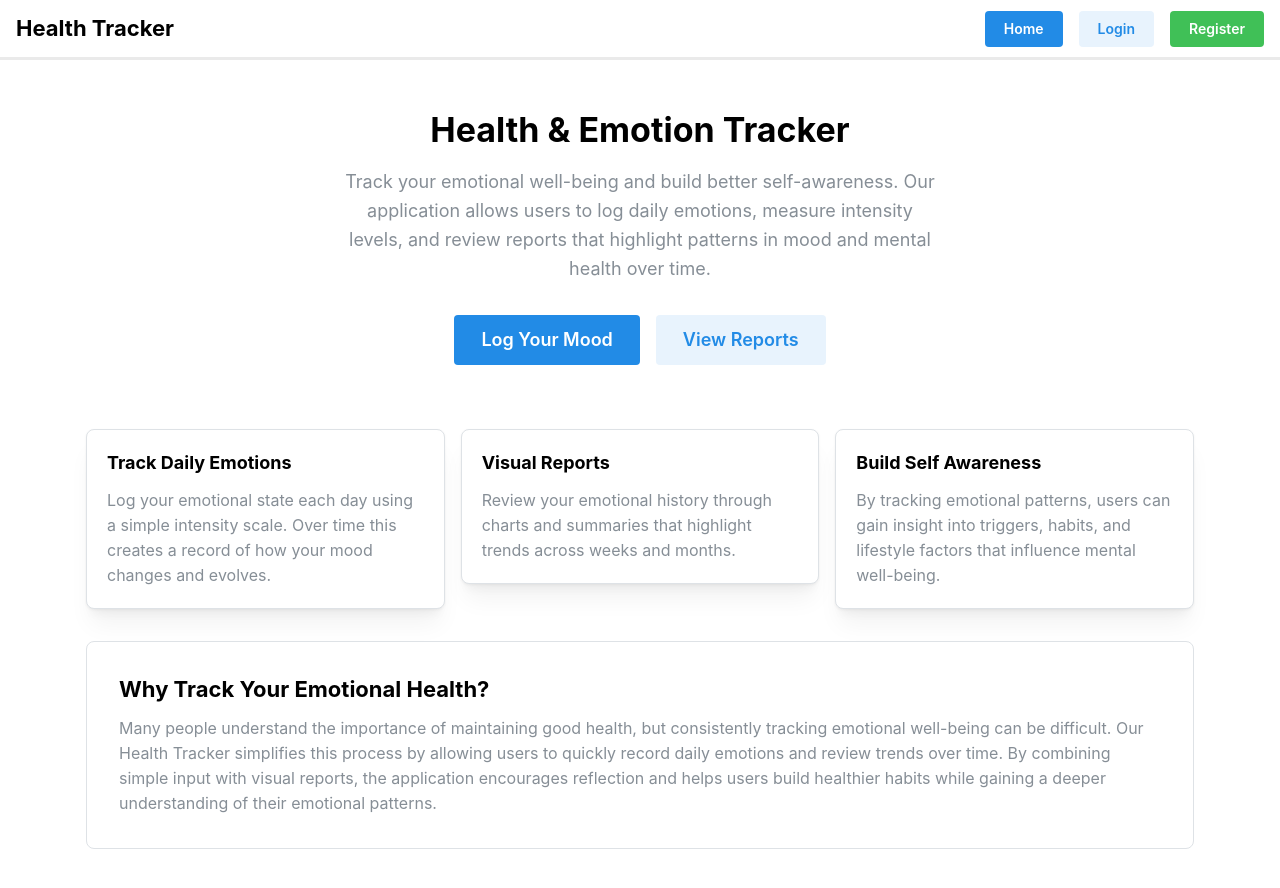
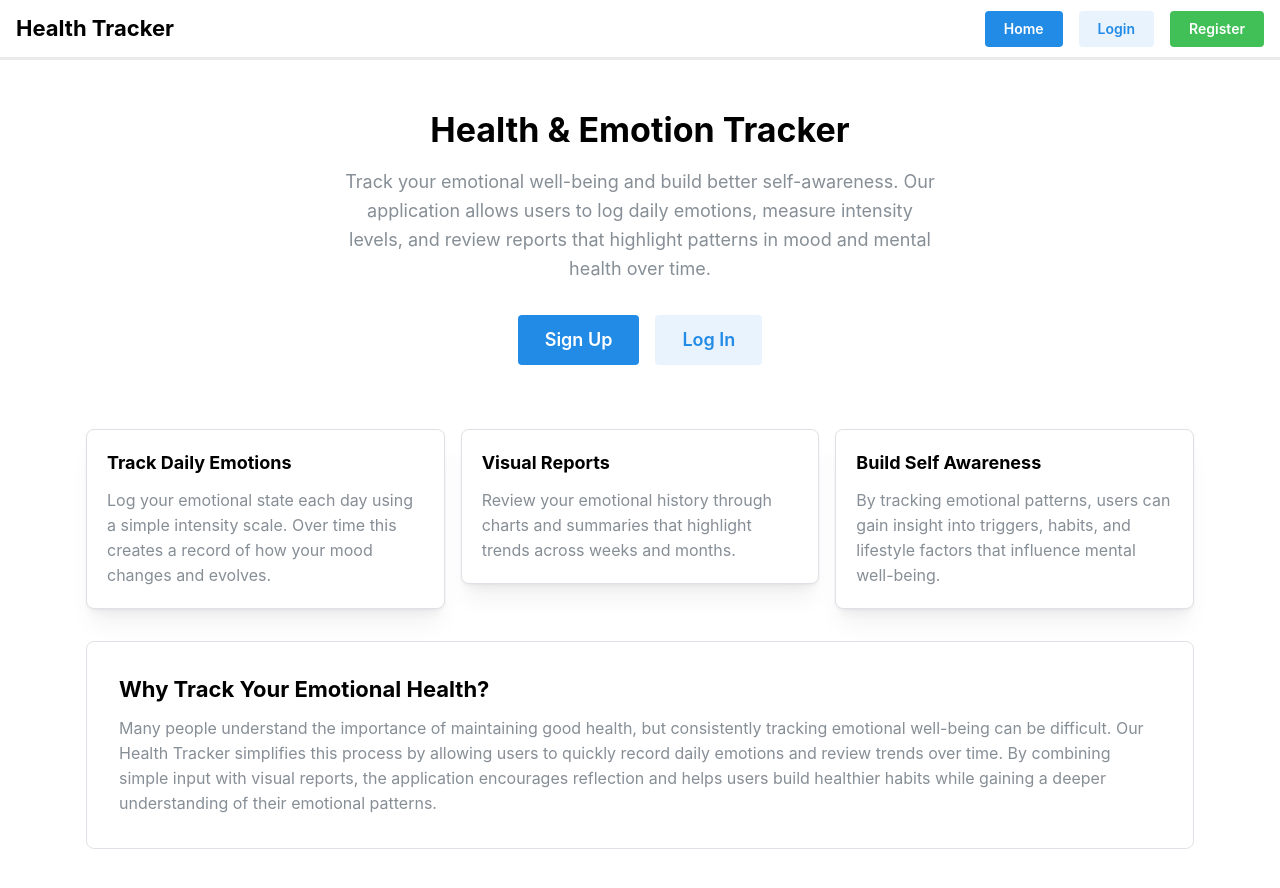
Before and after one commit to CSPB-3308-Team-6-Project/project-repo, a Next.js app in the folder Documentation/3308-tracker-app/: page / in a window 1280 px wide. Shown: the top 888 px of the page. Built offline with nearby package versions, Linux system fonts and the light colour scheme; no server answers.

Commit message:
Updated home page buttons to change based on log in status

```diff
--- a/Documentation/3308-tracker-app/app/(content)/home/components/home-page.tsx
+++ b/Documentation/3308-tracker-app/app/(content)/home/components/home-page.tsx
@@ -34,10 +34,13 @@ export default function HomePage({userInfo}: {userInfo: IUser | null}) {
 
         <Group justify="center" mt="xl">
 
+        {userInfo ? (
+          <>
+            {/* USER IS LOGGED IN */}
             <Button
               size="lg"
               component={Link}
-            href={href('/tracking/create')}
+              href={href('/tracking')}
             >
               Log Your Mood
             </Button>
@@ -50,6 +53,29 @@ export default function HomePage({userInfo}: {userInfo: IUser | null}) {
             >
               View Reports
             </Button>
+          </>
+        ) : (
+          <>
+            {/* USER IS NOT LOGGED IN */}
+            <Button
+              size="lg"
+              component={Link}
+              href={href('/register')}
+            >
+              Sign Up
+            </Button>
+
+            <Button
+              size="lg"
+              variant="light"
+              component={Link}
+              href={href('/login')}
+            >
+              Log In
+            </Button>
+
+          </>
+        )}
 
         </Group>
 
```
Lines whose indentation alone changed are shown as unchanged.
